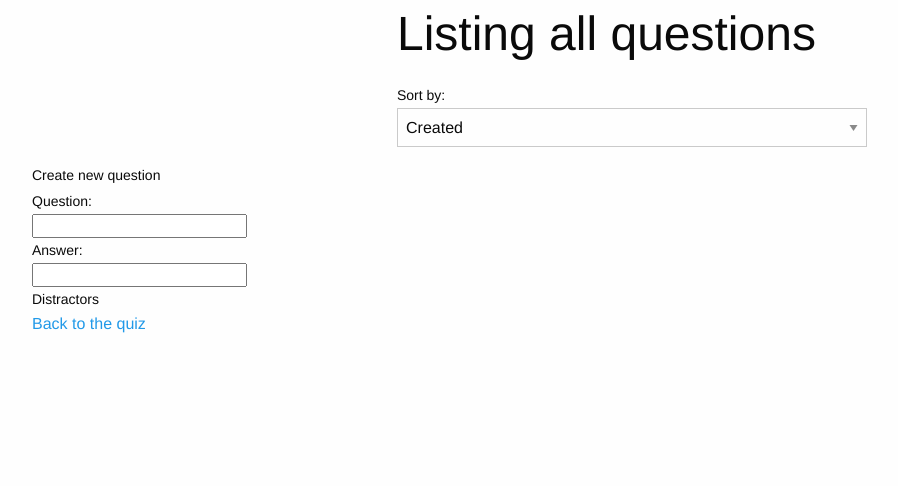
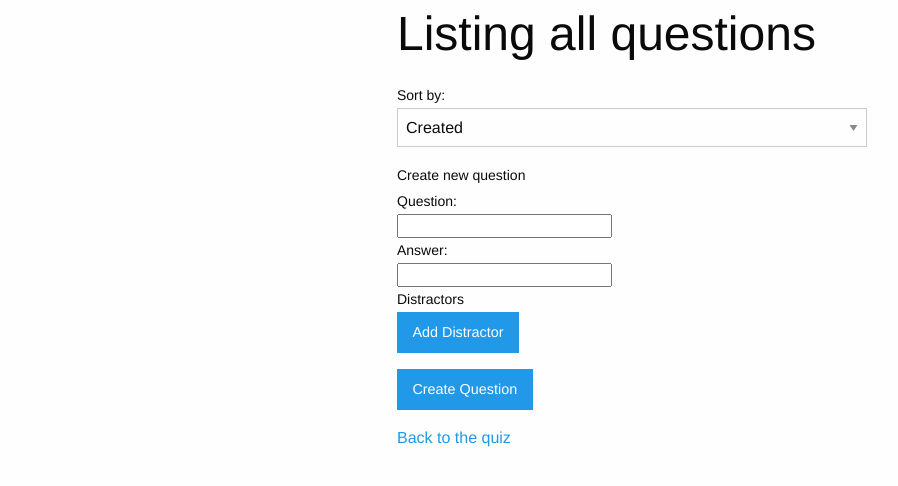
Before and after one commit to kaymation/flask_plural, a Flask app: page /index in a window 1280 px wide. Shown: the top 486 px of the page, without its empty margins (8-906 px from the left). Run offline with Flask 2, Linux system fonts and the light colour scheme; data that the repository does not hold is empty; some libraries are stand-ins or nearby versions.

Commit message:
user can create a new question

```diff
--- a/server.py
+++ b/server.py
@@ -31,7 +31,7 @@ def index():
 def list():
     order = "id" if request.values.get('sort') == "created" else "body"
     limit = 10
-    offset = int(request.values.get('page')) * limit
+    offset = (int(request.values.get('page'))-1) * limit
     sql_string = "SELECT id, body FROM questions ORDER BY " + order + " LIMIT (%s) OFFSET (%s);"
     cur = get_db().cursor()
     cur.execute(sql_string, (limit, offset))
@@ -41,7 +41,23 @@ def list():
 
 @app.route('/new', methods=['POST'])
 def create():
-    return "whatever"
+    question = request.values.get('question')
+    answer = request.values.get('correct')
+    distractors = request.values.getlist('distractors[]')
+    print distractors
+    conn = get_db()
+    curr = conn.cursor()
+    question_query = "INSERT INTO questions (body) VALUES (%s) RETURNING id;"
+    answers_query = "INSERT INTO answers (body, correct, question_id) VALUES (%s, %s, %s)"
+    curr.execute(question_query, (question,))
+    question_id = curr.fetchone()[0]
+    curr.execute(answers_query, (answer, True, question_id))
+    if distractors is not None:
+        print "no surrender"
+        for distractor in distractors:
+            curr.execute(answers_query, (distractor, False, question_id))
+    conn.commit()
+    return jsonify(success=True)
 
 def question_obj(id, body):
     curr = get_db().cursor()
--- a/static/index.js
+++ b/static/index.js
@@ -22,6 +22,13 @@ $(document).ready(function(){
     var fields = $(this).parent().parent().find('.answers');
     fields.append("<input>");
   });
+
+  $("#add_question").click(postNewQuestion);
+
+  $("#add_dist_form").click(function(e) {
+    e.preventDefault();
+    $("#distractors").prepend("<input class='distractor'>")
+  })
 });
 
 var clickable_number = function(number){
@@ -67,7 +74,6 @@ var getListing = function(page, sort) {
   });
   request.done(function(response){
     response.forEach(function(question){
-      // $("#list_area").find("ul").append(question_elem(question))
       $(question_elem(question)).appendTo('#list_area ul').hide().fadeIn('fast')
     });
     $('#pagination').html(navline(parseInt(page)));
@@ -82,10 +88,52 @@ var question_elem = function(question){
   hidden_part += "<input id='" + question.answers[0].id + "'value='" + question.answers[0].body + "'>";
   hidden_part += "<label>Distractors</label>";
   question.answers.forEach(function(answer, i) {
-    hidden_part += "<input id='" + answer.id + "' value='" + answer.body + "'>"
+    if(i != 0){
+      hidden_part += "<input id='" + answer.id + "' value='" + answer.body + "'>";
+    }
   });
   hidden_part += "</div>";
   hidden_part += "<div class='button-group'><button class='button add_ans'>Add</button><button class='button blue update'>Update!</button></div>";
   hidden_part += "</div>";
   return open + hidden_part + "</li>"
 }
+
+var postNewQuestion = function(e){
+  e.preventDefault();
+  var question = $('#question').val();
+  var correct = $('#answer').val();
+  var distractors = [];
+  $('.distractor').each(function(i, d) {
+    distractors.push($(d).val());
+  });
+  data = {
+    question: question,
+    correct: correct,
+    distractors: distractors
+  }
+  $.ajax({
+    data: data,
+    url: '/new',
+    type: 'POST',
+    success: function(){
+       alert("Question Created Successfully");
+       $('.distractor').remove();
+       $('#question').val("");
+       $('#answer').val("");
+    },
+    error: function(xhr, code, error) {
+      alert("An error has occurred: " + code + ": " + error)
+    }
+  });
+}
+
+var answerEditObj = function(arr) {
+  if (arr.length == 1){
+    return { body: arr[0]};
+  } else {
+    return {
+      id: arr[0],
+      body: arr[1]
+    };
+  }
+}
--- a/templates/index.html
+++ b/templates/index.html
@@ -25,20 +25,20 @@
             <option value="created">Created</option>
             <option value="alpha">Alphabetical</option>
           </select>
-      </div>
           <label>Create new question</label>
-      <form class="form" action="{{url_for('create')}}" method="post">
+          <form id="new_question" class="form" action="{{url_for('create')}}" method="post">
             <label for="question">Question:</label>
             <input name="question" id="question">
             <label for="answer">Answer:</label>
             <input name="answer" id="answer">
             <label>Distractors</label>
             <div id="distractors">
-
+              <button id="add_dist_form" class="button">Add Distractor<button>
             </div>
-
+            <input type="submit" class="button" id="add_question" value="Create Question">
           </form>
           <a href="{{ url_for('home') }}">Back to the quiz </a>
       </div>
     </div>
+  </div>
 </body>
```
Also changed, not shown: 1 other file. Lines whose indentation alone changed are shown as unchanged.
